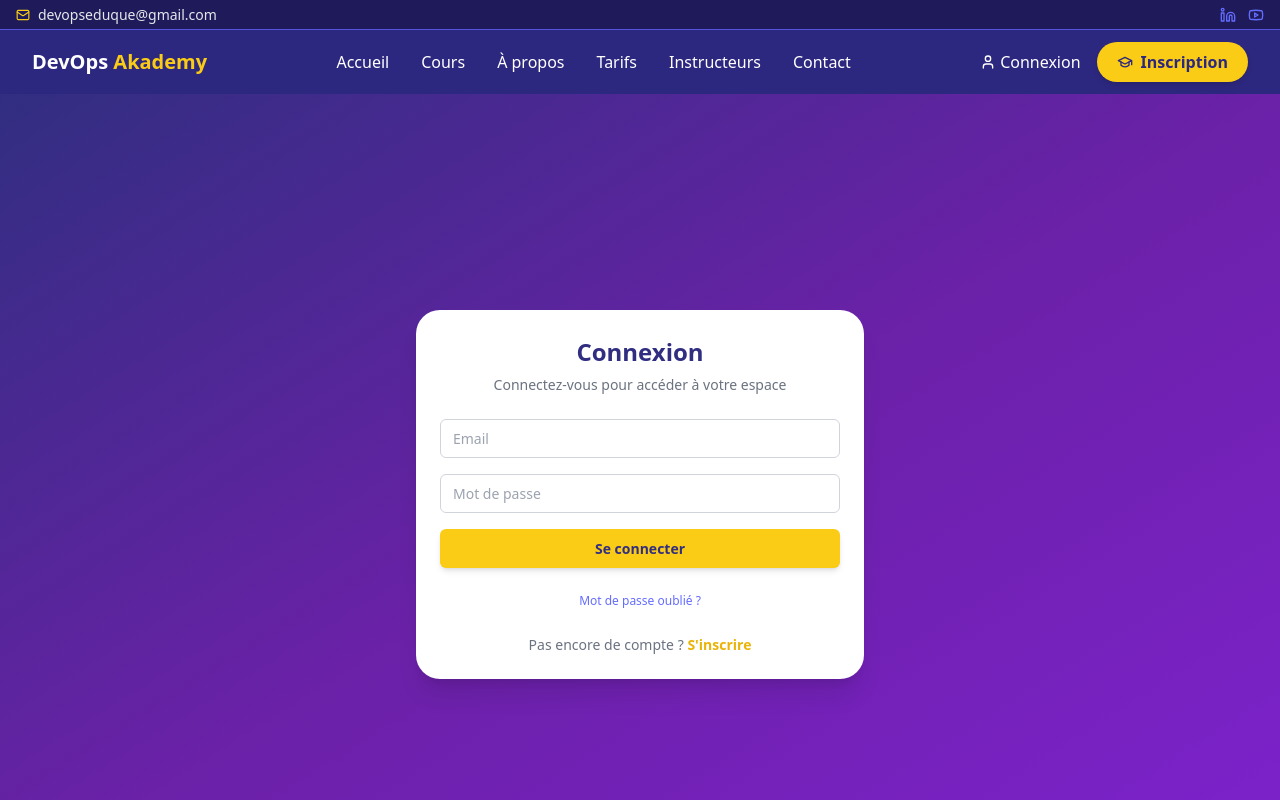
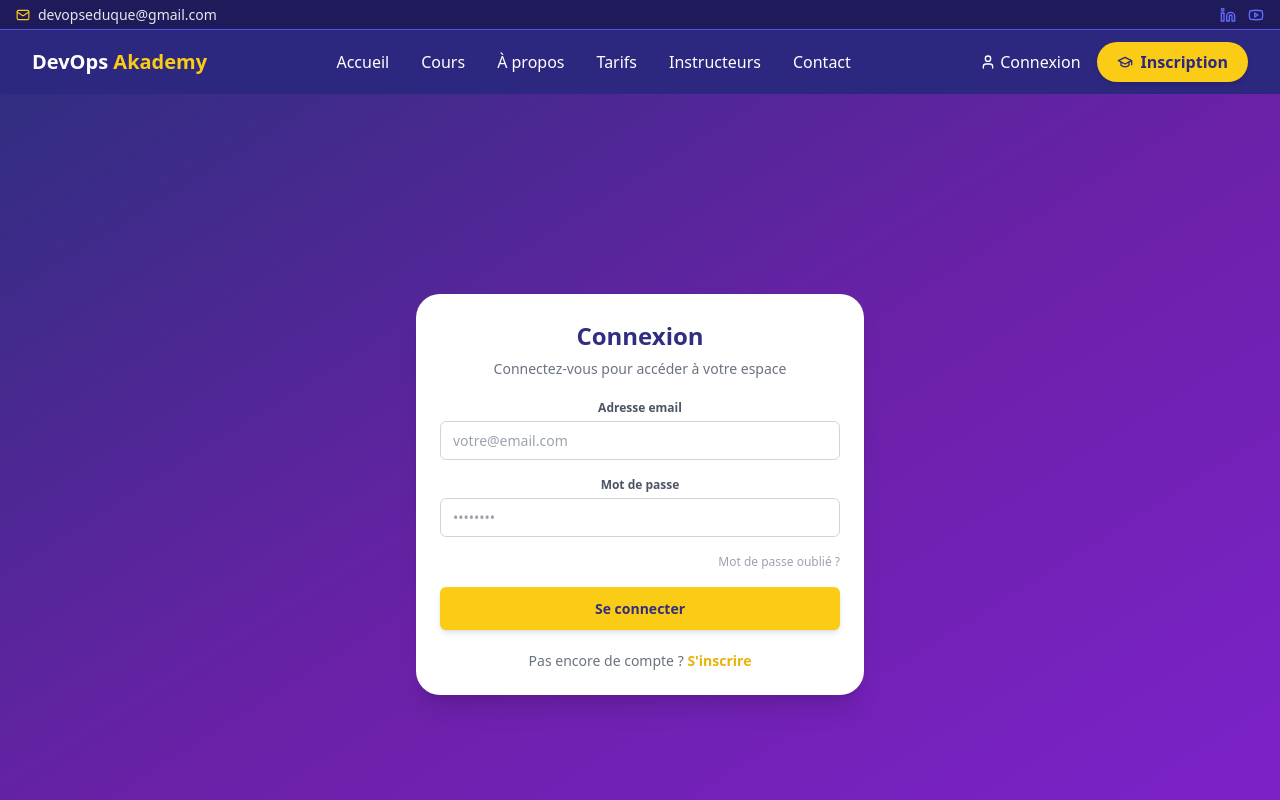
Before and after one commit to vickydepicard/devopsakademy-frontend, a React (Vite) app: page /login in a window 1280 px wide. Shown: the top 800 px of the page. Built offline with nearby package versions, Linux system fonts and the light colour scheme; no server answers.

Commit message:
fix: register page blanche + redirection login avec préfill

```diff
--- a/src/pages/Auth/Login.jsx
+++ b/src/pages/Auth/Login.jsx
@@ -1,52 +1,64 @@
 import { useState, useEffect } from "react"
-import { Link, useNavigate } from "react-router-dom"
+import { Link, useNavigate, useLocation } from "react-router-dom"
 import { useAuth } from "../../contexts/AuthContext"
 
 const Login = () => {
+  const location = useLocation()
+  const navigate  = useNavigate()
+  const { login, loading } = useAuth()
+
+  // ✅ Récupère les données pré-remplies envoyées depuis Register
+  const prefill = location.state || {}
+
   const [credentials, setCredentials] = useState({
-    email: "",
-    password: ""
+    email:    prefill.email    || "",
+    password: prefill.password || "",
   })
+  const [localError,   setLocalError]   = useState("")
+  const [successMsg,   setSuccessMsg]   = useState(prefill.message || "")
+  const [isSubmitting, setIsSubmitting] = useState(false)
 
-  const { user, login, loading, error } = useAuth()
-  const navigate = useNavigate()
+  // Nettoyer le state pour éviter re-remplissage au refresh
+  useEffect(() => {
+    if (prefill.email) {
+      window.history.replaceState({}, document.title)
+    }
+  }, [])
 
-  // 🚨 Si déjà connecté → redirection automatique vers dashboard
-  useEffect(() => {
-    if (user) {
-      navigate("/dashboard")
+  const handleChange = (e) => {
+    setLocalError("")
+    setCredentials((prev) => ({ ...prev, [e.target.name]: e.target.value }))
   }
-  }, [user, navigate])
 
   const handleSubmit = async (e) => {
     e.preventDefault()
+    setLocalError("")
+    setSuccessMsg("")
 
-    // Validation rapide côté client
     if (!credentials.email || !credentials.password) {
-      alert("Veuillez remplir tous les champs")
+      setLocalError("Veuillez remplir tous les champs")
       return
     }
 
+    setIsSubmitting(true)
     try {
       const response = await login(credentials)
       if (response?.success) {
-        navigate("/dashboard")
+        navigate("/student", { replace: true })
+      } else {
+        setLocalError(response?.message || "Email ou mot de passe incorrect")
       }
     } catch (err) {
-      console.error("Login error:", err)
+      setLocalError(err?.response?.data?.message || "Email ou mot de passe incorrect")
+    } finally {
+      setIsSubmitting(false)
     }
-  }
-
-  const handleChange = (e) => {
-    setCredentials((prev) => ({
-      ...prev,
-      [e.target.name]: e.target.value
-    }))
   }
 
   return (
     <div className="min-h-screen w-full flex items-center justify-center bg-gradient-to-br from-indigo-900 via-purple-800 to-purple-700 px-4">
-      <div className="w-full max-w-md bg-white rounded-2xl shadow-xl p-6 space-y-6">
+      <div className="w-full max-w-md bg-white rounded-2xl shadow-xl p-6 space-y-5">
+
         {/* Header */}
         <div className="text-center">
           <h2 className="text-2xl font-bold text-indigo-900">Connexion</h2>
@@ -55,59 +67,81 @@ const Login = () => {
           </p>
         </div>
 
-        {/* Message d’erreur */}
-        {error && (
-          <div className="bg-red-100 border border-red-400 text-red-700 px-3 py-2 rounded-md text-sm">
-            {typeof error === "string" ? error : "Une erreur est survenue"}
+        {/* ✅ Message succès depuis Register */}
+        {successMsg && (
+          <div className="flex items-center gap-2 bg-green-50 border border-green-300 text-green-700 px-3 py-2.5 rounded-md text-sm">
+            <svg className="w-4 h-4 flex-shrink-0" fill="currentColor" viewBox="0 0 20 20">
+              <path fillRule="evenodd" d="M10 18a8 8 0 100-16 8 8 0 000 16zm3.707-9.293a1 1 0 00-1.414-1.414L9 10.586 7.707 9.293a1 1 0 00-1.414 1.414l2 2a1 1 0 001.414 0l4-4z" clipRule="evenodd"/>
+            </svg>
+            {successMsg}
+          </div>
+        )}
+
+        {/* Erreur */}
+        {localError && (
+          <div className="bg-red-50 border border-red-300 text-red-700 px-3 py-2.5 rounded-md text-sm">
+            {localError}
           </div>
         )}
 
         {/* Formulaire */}
         <form className="space-y-4" onSubmit={handleSubmit}>
+          <div>
+            <label className="block text-xs font-semibold text-gray-600 mb-1">Adresse email</label>
             <input
               type="email"
               name="email"
-            placeholder="Email"
+              placeholder="votre@email.com"
               value={credentials.email}
               onChange={handleChange}
               required
-            className="w-full px-3 py-2 rounded-md border border-gray-300 focus:outline-none focus:ring-yellow-400 focus:border-yellow-400 transition text-sm"
+              autoComplete="email"
+              className="w-full px-3 py-2 rounded-md border border-gray-300 focus:outline-none focus:ring-2 focus:ring-yellow-400 focus:border-yellow-400 transition text-sm"
             />
+          </div>
+
+          <div>
+            <label className="block text-xs font-semibold text-gray-600 mb-1">Mot de passe</label>
             <input
               type="password"
               name="password"
-            placeholder="Mot de passe"
+              placeholder="••••••••"
               value={credentials.password}
               onChange={handleChange}
               required
-            className="w-full px-3 py-2 rounded-md border border-gray-300 focus:outline-none focus:ring-yellow-400 focus:border-yellow-400 transition text-sm"
+              autoComplete="current-password"
+              className="w-full px-3 py-2 rounded-md border border-gray-300 focus:outline-none focus:ring-2 focus:ring-yellow-400 focus:border-yellow-400 transition text-sm"
             />
+          </div>
 
-          {/* Bouton */}
+          <div className="flex justify-end">
+            <Link to="/forgot-password" className="text-xs text-gray-400 hover:text-yellow-500 transition">
+              Mot de passe oublié ?
+            </Link>
+          </div>
+
           <button
             type="submit"
-            disabled={loading}
-            className="w-full py-2 bg-yellow-400 hover:bg-yellow-300 text-indigo-900 font-semibold rounded-md shadow-md transition transform hover:-translate-y-0.5 disabled:opacity-50 text-sm"
+            disabled={isSubmitting || loading}
+            className="w-full py-2.5 bg-yellow-400 hover:bg-yellow-300 text-indigo-900 font-bold rounded-md shadow-md transition disabled:opacity-50 text-sm"
           >
-            {loading ? "Connexion..." : "Se connecter"}
+            {isSubmitting || loading ? (
+              <span className="flex items-center justify-center gap-2">
+                <svg className="animate-spin h-4 w-4" viewBox="0 0 24 24" fill="none">
+                  <circle className="opacity-25" cx="12" cy="12" r="10" stroke="currentColor" strokeWidth="4"/>
+                  <path className="opacity-75" fill="currentColor" d="M4 12a8 8 0 018-8v8z"/>
+                </svg>
+                Connexion…
+              </span>
+            ) : "Se connecter"}
           </button>
         </form>
-
-        {/* Lien mot de passe oublié */}
-        <p className="text-center text-gray-400 text-xs">
-          <Link to="/forgot-password" className="hover:text-yellow-500 transition">
-            Mot de passe oublié ?
-          </Link>
-        </p>
 
         {/* Lien inscription */}
         <p className="text-center text-gray-500 text-sm">
           Pas encore de compte ?{" "}
-          <Link
-            to="/register"
-            className="text-yellow-500 hover:text-yellow-400 font-semibold"
-          >
-            S&apos;inscrire
+          <Link to="/register" className="text-yellow-500 hover:text-yellow-400 font-semibold">
+            S'inscrire
           </Link>
         </p>
       </div>
--- a/src/pages/Auth/Register.jsx
+++ b/src/pages/Auth/Register.jsx
@@ -1,4 +1,4 @@
-import { useState, useEffect } from "react"
+import { useState } from "react"
 import { Link, useNavigate } from "react-router-dom"
 import { useAuth } from "../../contexts/AuthContext"
 
@@ -10,46 +10,54 @@ const Register = () => {
     password: "",
     role: "student"
   })
+  const [localError, setLocalError] = useState("")
+  const [isSubmitting, setIsSubmitting] = useState(false)
 
-  const { user, register, loading, error } = useAuth()
+  const { register } = useAuth()
   const navigate = useNavigate()
 
-  // 🚨 Si déjà connecté → redirection auto vers dashboard
-  useEffect(() => {
-    if (user) {
-      navigate("/dashboard")
-    }
-  }, [user, navigate])
-
   const handleChange = (e) => {
-    setUserData((prev) => ({
-      ...prev,
-      [e.target.name]: e.target.value
-    }))
+    setLocalError("")
+    setUserData((prev) => ({ ...prev, [e.target.name]: e.target.value }))
   }
 
   const handleSubmit = async (e) => {
     e.preventDefault()
+    setLocalError("")
 
-    // Validation basique côté client
     if (userData.password.length < 8) {
-      alert("Le mot de passe doit contenir au moins 8 caractères")
+      setLocalError("Le mot de passe doit contenir au moins 8 caractères")
       return
     }
 
+    setIsSubmitting(true)
     try {
       const response = await register(userData)
+
       if (response?.success) {
-        navigate("/dashboard") // Redirige après succès
+        // ✅ Redirection vers /login avec email et mot de passe pré-remplis
+        navigate("/login", {
+          state: {
+            email: userData.email,
+            password: userData.password,
+            message: "Compte créé avec succès ! Connectez-vous."
+          },
+          replace: true  // empêche le retour arrière vers Register
+        })
+      } else {
+        setLocalError(response?.message || "Une erreur est survenue")
       }
     } catch (err) {
-      console.error("Erreur inscription:", err)
+      setLocalError(err?.response?.data?.message || "Une erreur est survenue")
+    } finally {
+      setIsSubmitting(false)
     }
   }
 
   return (
     <div className="min-h-screen w-full flex items-center justify-center bg-gradient-to-br from-indigo-900 via-purple-800 to-purple-700 px-4">
       <div className="w-full max-w-md bg-white rounded-2xl shadow-xl p-6 space-y-6">
+
         {/* Header */}
         <div className="text-center">
           <h2 className="text-2xl font-bold text-indigo-900">Créer un compte</h2>
@@ -58,15 +66,16 @@ const Register = () => {
           </p>
         </div>
 
-        {/* Message d’erreur */}
-        {error && (
+        {/* Erreur */}
+        {localError && (
           <div className="bg-red-100 border border-red-400 text-red-700 px-3 py-2 rounded-md text-sm">
-            {typeof error === "string" ? error : "Une erreur est survenue"}
+            {localError}
           </div>
         )}
 
         {/* Formulaire */}
         <form className="space-y-4" onSubmit={handleSubmit}>
+          <div className="flex gap-3">
             <input
               type="text"
               name="first_name"
@@ -74,9 +83,8 @@ const Register = () => {
               value={userData.first_name}
               onChange={handleChange}
               required
-            className="w-full px-3 py-2 rounded-md border border-gray-300 focus:ring-yellow-400 focus:border-yellow-400 text-sm"
+              className="w-full px-3 py-2 rounded-md border border-gray-300 focus:outline-none focus:ring-2 focus:ring-yellow-400 focus:border-yellow-400 text-sm"
             />
-
             <input
               type="text"
               name="last_name"
@@ -84,57 +92,62 @@ const Register = () => {
               value={userData.last_name}
               onChange={handleChange}
               required
-            className="w-full px-3 py-2 rounded-md border border-gray-300 focus:ring-yellow-400 focus:border-yellow-400 text-sm"
+              className="w-full px-3 py-2 rounded-md border border-gray-300 focus:outline-none focus:ring-2 focus:ring-yellow-400 focus:border-yellow-400 text-sm"
             />
+          </div>
 
           <input
             type="email"
             name="email"
-            placeholder="Email"
+            placeholder="Adresse email"
             value={userData.email}
             onChange={handleChange}
             required
-            className="w-full px-3 py-2 rounded-md border border-gray-300 focus:ring-yellow-400 focus:border-yellow-400 text-sm"
+            className="w-full px-3 py-2 rounded-md border border-gray-300 focus:outline-none focus:ring-2 focus:ring-yellow-400 focus:border-yellow-400 text-sm"
           />
 
           <input
             type="password"
             name="password"
-            placeholder="Mot de passe"
+            placeholder="Mot de passe (8 caractères min.)"
             value={userData.password}
             onChange={handleChange}
             required
             minLength={8}
-            className="w-full px-3 py-2 rounded-md border border-gray-300 focus:ring-yellow-400 focus:border-yellow-400 text-sm"
+            className="w-full px-3 py-2 rounded-md border border-gray-300 focus:outline-none focus:ring-2 focus:ring-yellow-400 focus:border-yellow-400 text-sm"
           />
 
           <select
             name="role"
             value={userData.role}
             onChange={handleChange}
-            className="w-full px-3 py-2 rounded-md border border-gray-300 focus:ring-yellow-400 focus:border-yellow-400 text-sm"
+            className="w-full px-3 py-2 rounded-md border border-gray-300 focus:outline-none focus:ring-2 focus:ring-yellow-400 focus:border-yellow-400 text-sm text-gray-700"
           >
-            <option value="student">Étudiant</option>
-            <option value="instructor">Instructeur</option>
+            <option value="student">👨‍🎓 Étudiant</option>
+            <option value="instructor">👨‍🏫 Instructeur</option>
           </select>
 
-          {/* Bouton */}
           <button
             type="submit"
-            disabled={loading}
-            className="w-full py-2 bg-yellow-400 hover:bg-yellow-300 text-indigo-900 font-semibold rounded-md shadow-md transition disabled:opacity-50 text-sm"
+            disabled={isSubmitting}
+            className="w-full py-2.5 bg-yellow-400 hover:bg-yellow-300 text-indigo-900 font-bold rounded-md shadow-md transition disabled:opacity-50 text-sm"
           >
-            {loading ? "Inscription..." : "S'inscrire"}
+            {isSubmitting ? (
+              <span className="flex items-center justify-center gap-2">
+                <svg className="animate-spin h-4 w-4" viewBox="0 0 24 24" fill="none">
+                  <circle className="opacity-25" cx="12" cy="12" r="10" stroke="currentColor" strokeWidth="4"/>
+                  <path className="opacity-75" fill="currentColor" d="M4 12a8 8 0 018-8v8z"/>
+                </svg>
+                Inscription en cours…
+              </span>
+            ) : "Créer mon compte"}
           </button>
         </form>
 
-        {/* Lien connexion */}
+        {/* Lien login */}
         <p className="text-center text-gray-500 text-sm">
           Déjà un compte ?{" "}
-          <Link
-            to="/login"
-            className="text-yellow-500 hover:text-yellow-400 font-semibold"
-          >
+          <Link to="/login" className="text-yellow-500 hover:text-yellow-400 font-semibold">
             Se connecter
           </Link>
         </p>
```
Lines whose indentation alone changed are shown as unchanged.
